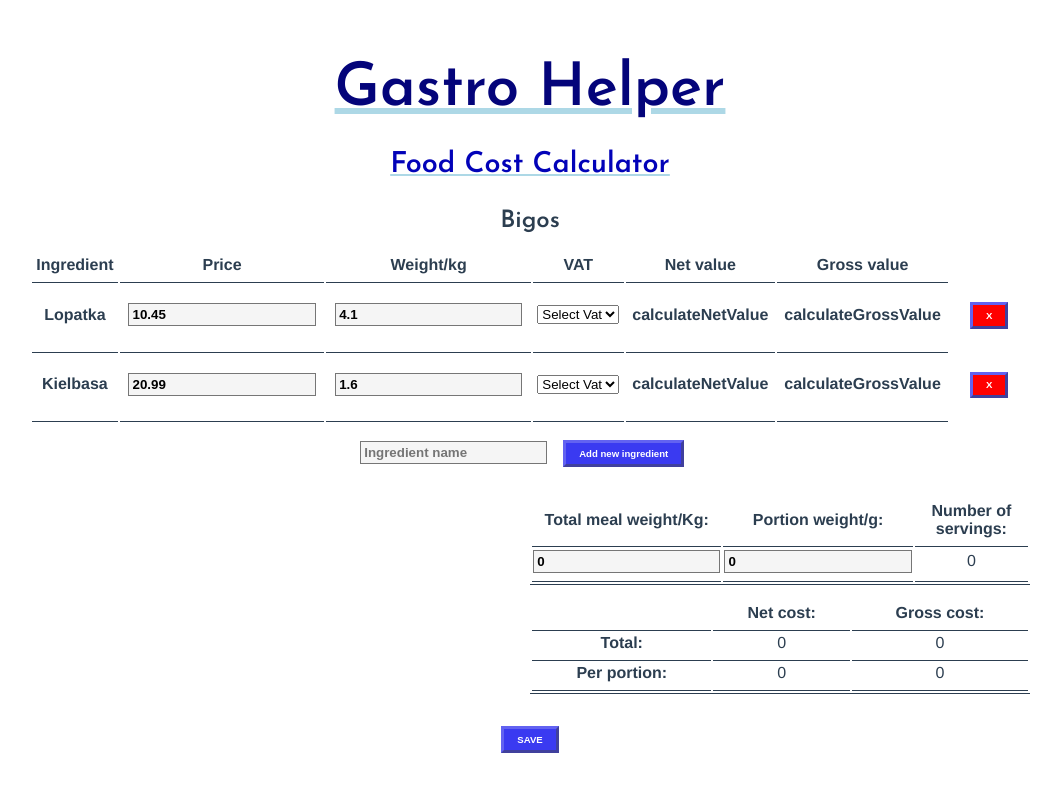
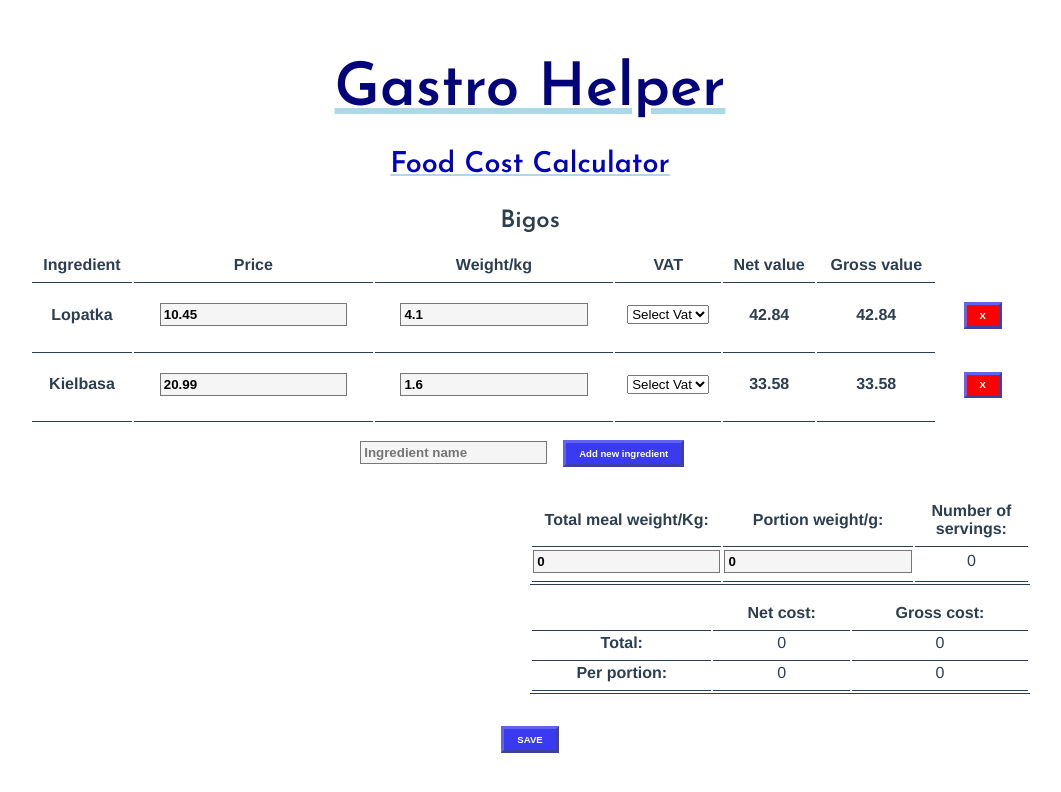
Before and after one commit to JanekJaniak/GastroFoodcostVue, a Vue app: page / in a window 1280 px wide. Shown: the top 792 px of the page, without its empty margins (110-1171 px from the left). Built offline with nearby package versions, Linux system fonts and the light colour scheme.

Commit message:
In progress

```diff
--- a/src/components/IngredientsTable.vue
+++ b/src/components/IngredientsTable.vue
@@ -44,10 +44,10 @@
               ) {{option.text}}
 
           td.table__inner
-            strong calculateNetValue
+            strong {{ calculateNetValue(quantity, price, ingredientIndex) }}
 
           td.table__inner
-            strong calculateGrossValue
+            strong {{calculateGrossValue(quantity, price, vat, ingredientIndex)}}
 
           td.table__inner.table__inner-no_border
             button.button.button-remove(
@@ -70,7 +70,6 @@
     name: 'IngredientsTable',
       data() {
         return {
-          id: '',
           value: ''
         }
       },
@@ -94,7 +93,17 @@
         this.$emit('vatChange',{value:event.target.value, index})
       },
 
+      calculateNetValue(quantity, price , index) {
+        const netValue = (quantity * price).toFixed(2)
+        console.log(index);
+        return netValue
+      },
 
+      calculateGrossValue(quantity, price, vat, index) {
+        const grossValue = (quantity * price * vat).toFixed(2)
+        console.log(index);
+        return grossValue
+      }
     },
 
   }
--- a/src/components/MealCostCalculator.vue
+++ b/src/components/MealCostCalculator.vue
@@ -10,6 +10,7 @@
       :tHeader="tHeader"
       @inputChange="updateInputValue"
       @vatChange="updateVat"
+      @grossValueChange="updateGrossValue"
     )
 
     table.table-calculate
@@ -226,7 +227,8 @@ export default {
 
       updateVat ({value, index}) {
         this.meal.ingredients[index].vat = value
-      }
+      },
+
 
   },
 
```
